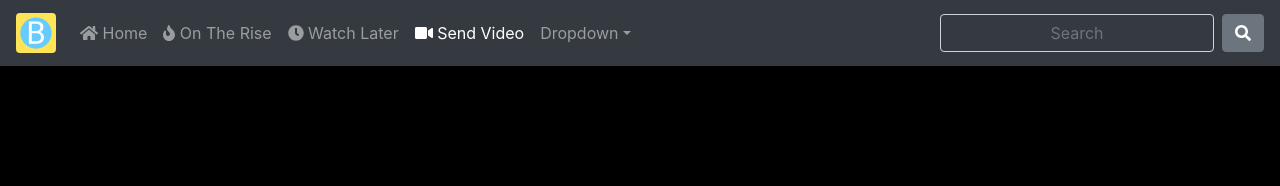
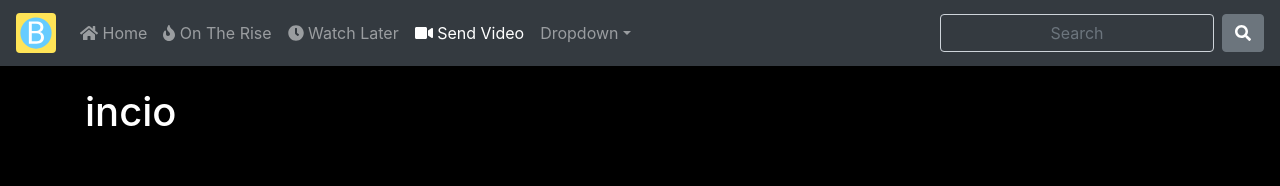
Before and after one commit to ce4555678/btubecoin, a Next.js app: page /send-video in a window 1280 px wide. Shown: the top 186 px of the page. Built offline with nearby package versions, Linux system fonts and the light colour scheme.

Commit message:
teste player

```diff
--- a/pages/send-video.js
+++ b/pages/send-video.js
@@ -1,9 +1,12 @@
+import Link from 'next/link'
 import Layout from '../components/Layout'
 
 export default function SendVideo() {
     return (
         <Layout title="Send Video">
-
+            <Link href="/">
+                <h1 className="text-white">incio</h1>
+            </Link>
         </Layout>
     )
 }
```
